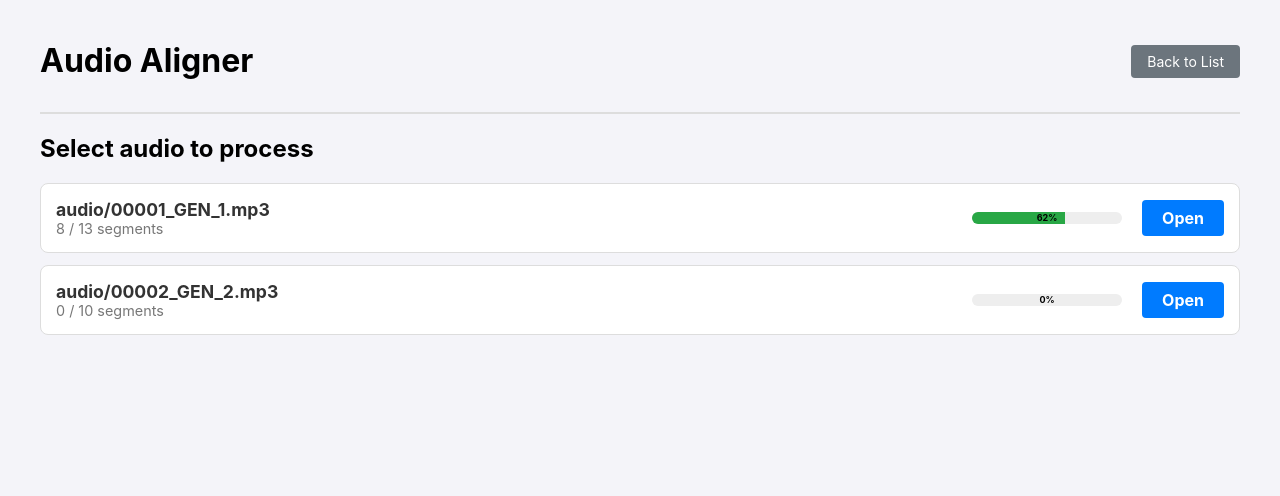
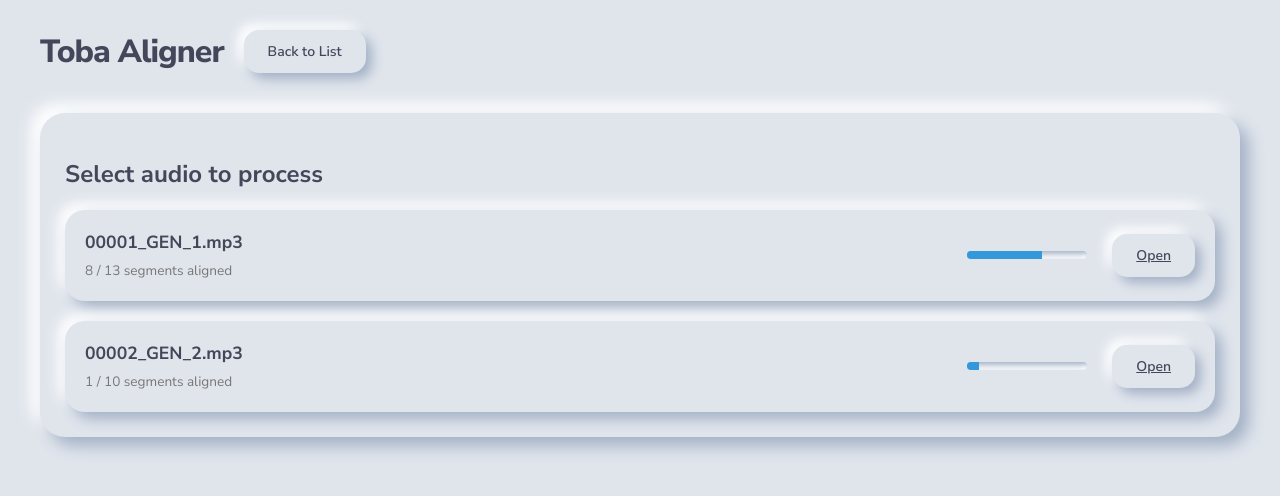
Before and after one commit to placiana/audio-aligner-tool, a Flask app: page / in a window 1280 px wide. Shown: the top 496 px of the page. Run offline with Flask 3, Linux system fonts and the light colour scheme; some libraries are stand-ins or nearby versions.

Commit message:
Neumorphism.

```diff
--- a/static/css/style.css
+++ b/static/css/style.css
@@ -1,117 +1,230 @@
+:root {
+    --bg-color: #e0e5ec;
+    --shadow-light: #ffffff;
+    --shadow-dark: #a3b1c6;
+    --text-color: #44475a;
+    --accent-color: #3498db;
+    --danger-color: #e74c3c;
+}
+
 body {
-    font-family: -apple-system, BlinkMacSystemFont, "Segoe UI", Roboto, Helvetica, Arial, sans-serif;
+    font-family: 'Nunito Sans', sans-serif;
     margin: 0;
     padding: 0;
-    background-color: #f4f4f9;
+    background-color: var(--bg-color);
+    color: var(--text-color);
 }
 
 #app {
     max-width: 1200px;
     margin: 0 auto;
-    padding: 20px;
+    padding: 30px;
 }
 
+/* Neumorphic Common Styles */
+.neumorphic-card {
+    background: var(--bg-color);
+    border-radius: 25px;
+    box-shadow: 9px 9px 16px var(--shadow-dark),
+                -9px -9px 16px var(--shadow-light);
+    padding: 25px;
+    margin-bottom: 30px;
+}
+
+.neumorphic-button {
+    background: var(--bg-color);
+    border: none;
+    border-radius: 15px;
+    padding: 12px 24px;
+    color: var(--text-color);
+    font-weight: 600;
+    cursor: pointer;
+    box-shadow: 6px 6px 12px var(--shadow-dark),
+                -6px -6px 12px var(--shadow-light);
+    transition: all 0.2s ease;
+    display: inline-flex;
+    align-items: center;
+    justify-content: center;
+    gap: 8px;
+    font-size: 14px;
+}
+
+.neumorphic-button:active, .neumorphic-button.active {
+    box-shadow: inset 4px 4px 8px var(--shadow-dark),
+                inset -4px -4px 8px var(--shadow-light);
+    transform: scale(0.98);
+}
+
+.neumorphic-button:hover {
+    color: var(--accent-color);
+}
+
+.neumorphic-button.danger-btn:hover {
+    color: var(--danger-color);
+}
+
+.neumorphic-input {
+    background: var(--bg-color);
+    border: none;
+    border-radius: 15px;
+    padding: 12px 15px;
+    box-shadow: inset 4px 4px 8px var(--shadow-dark),
+                inset -4px -4px 8px var(--shadow-light);
+    color: var(--text-color);
+    outline: none;
+    font-size: 14px;
+}
+
+/* Header & Navigation */
 header {
     display: flex;
     justify-content: space-between;
     align-items: center;
-    border-bottom: 2px solid #ddd;
-    margin-bottom: 20px;
-    padding-bottom: 10px;
+    margin-bottom: 40px;
+    gap: 20px;
+}
+
+.header-left {
+    display: flex;
+    align-items: center;
+    gap: 20px;
+    flex-shrink: 0;
+}
+
+.header-right {
+    flex-shrink: 0;
 }
 
 .header-actions {
     display: flex;
-    gap: 10px;
+    gap: 15px;
     align-items: center;
 }
 
-.danger-btn {
-    background: #dc3545 !important;
+h1 {
+    font-weight: 800;
+    letter-spacing: -1px;
+    margin: 0;
+    white-space: nowrap;
 }
 
-.danger-btn:hover {
-    background: #c82333 !important;
+.button-link {
+    text-decoration: none;
 }
 
+/* Progress Bars */
 #progress-container {
     flex-grow: 1;
+    max-width: 400px;
     margin: 0 20px;
-    background: #e0e0e0;
-    border-radius: 10px;
-    height: 20px;
+    background: var(--bg-color);
+    border-radius: 20px;
+    height: 14px;
     position: relative;
-    overflow: hidden;
+    box-shadow: inset 3px 3px 6px var(--shadow-dark),
+                inset -3px -3px 6px var(--shadow-light);
 }
 
 #progress-bar {
-    background: #4caf50;
+    background: linear-gradient(90deg, #4facfe 0%, #00f2fe 100%);
     height: 100%;
     width: 0%;
-    transition: width 0.3s;
+    border-radius: 20px;
+    transition: width 0.5s ease;
 }
 
 #progress-text {
     position: absolute;
-    top: 0;
-    left: 50%;
-    transform: translateX(-50%);
-    font-size: 12px;
-    color: #000;
-    line-height: 20px;
+    top: -20px;
+    right: 0;
+    font-size: 11px;
+    font-weight: bold;
+    color: var(--text-color);
 }
 
-.stage {
-    background: white;
-    padding: 20px;
-    border-radius: 8px;
-    box-shadow: 0 2px 10px rgba(0,0,0,0.1);
+/* Landing Page Project List */
+.project-list {
+    margin-top: 20px;
+    display: flex;
+    flex-direction: column;
+    gap: 20px;
 }
 
-#waveform-full, #waveform-segment {
-    background: #eee;
-    margin: 20px 0 10px 0;
-    border-radius: 4px;
+.project-item {
+    display: flex;
+    align-items: center;
+    background: var(--bg-color);
+    padding: 20px;
+    border-radius: 20px;
+    box-shadow: 7px 7px 14px var(--shadow-dark),
+                -7px -7px 14px var(--shadow-light);
+    gap: 25px;
+}
+
+.project-info {
+    flex: 1;
+}
+
+.project-info strong {
+    display: block;
+    font-size: 1.1em;
+    margin-bottom: 5px;
+}
+
+.project-info span {
+    font-size: 0.85em;
+    color: #777;
+}
+
+.project-progress-mini {
+    width: 120px;
+    height: 8px;
+    background: var(--bg-color);
+    border-radius: 10px;
+    box-shadow: inset 2px 2px 4px var(--shadow-dark),
+                inset -2px -2px 4px var(--shadow-light);
+    overflow: hidden;
+}
+
+.mini-bar {
+    height: 100%;
+    background: var(--accent-color);
+}
+
+/* Stage Layouts */
+.stage {
+    display: none;
 }
 
 .audio-metadata {
     display: flex;
     justify-content: space-between;
-    background: #f8f9fa;
-    padding: 10px 15px;
-    border-radius: 4px;
-    border: 1px solid #e9ecef;
-    margin-bottom: 10px;
+    margin-bottom: 20px;
     font-size: 0.9em;
+    font-weight: 600;
+}
+
+#waveform-full, #waveform-segment {
+    padding: 15px;
+    border-radius: 20px;
+    background: var(--bg-color);
+    box-shadow: inset 5px 5px 10px var(--shadow-dark),
+                inset -5px -5px 10px var(--shadow-light);
+    margin: 25px 0;
 }
 
 .segmentation-settings {
+    margin-top: 30px;
     display: flex;
     align-items: center;
-    flex-wrap: wrap;
     gap: 20px;
-    background: #f1f3f5;
-    padding: 15px;
-    border-radius: 6px;
 }
 
-.input-group {
-    display: flex;
-    align-items: center;
-    gap: 10px;
-}
-
-.input-group input {
-    width: 60px;
-    padding: 8px;
-    border: 1px solid #ced4da;
-    border-radius: 4px;
-}
-
+/* Split Panel for Stage 2 */
 .split-layout {
     display: flex;
-    gap: 20px;
-    height: 600px;
+    gap: 30px;
+    height: 650px;
 }
 
 .left-panel, .right-panel {
@@ -122,172 +235,90 @@ header {
 
 .text-editor {
     flex-grow: 1;
-    border: 1px solid #ccc;
-    padding: 15px;
+    border-radius: 20px;
+    padding: 25px;
     overflow-y: auto;
-    background: #fff;
+    background: var(--bg-color);
+    box-shadow: inset 6px 6px 12px var(--shadow-dark),
+                inset -6px -6px 12px var(--shadow-light);
     white-space: pre-wrap;
-    line-height: 1.6;
+    line-height: 1.8;
     font-size: 16px;
+    color: #2c3e50;
 }
 
-.text-editor ::selection {
-    background: #ffeb3b;
+#segment-info {
+    margin: 15px 0;
+    font-weight: 700;
+    text-align: center;
+    color: var(--accent-color);
 }
 
-.controls, .segment-controls, .alignment-actions {
-    margin-top: 15px;
-    display: flex;
-    gap: 10px;
-    align-items: center;
+/* Utility Classes */
+.loader {
+    border: 3px solid var(--shadow-dark);
+    border-top: 3px solid var(--accent-color);
+    border-radius: 50%;
+    width: 20px;
+    height: 20px;
+    animation: spin 1s linear infinite;
 }
 
-button {
-    padding: 10px 20px;
-    cursor: pointer;
-    background: #007bff;
+@keyframes spin { 0% { transform: rotate(0deg); } 100% { transform: rotate(360deg); } }
+
+.region-label {
+    position: absolute;
+    bottom: 5px;
+    left: 5px;
+    font-size: 10px;
+    background: var(--text-color);
     color: white;
-    border: none;
-    border-radius: 4px;
+    padding: 2px 6px;
+    border-radius: 10px;
 }
 
-button:hover {
-    background: #0056b3;
+.segment-controls {
+    display: flex;
+    align-items: center;
+    justify-content: center;
+    gap: 15px;
+    margin-top: 10px;
 }
 
-button:disabled {
-    background: #ccc;
+.navigation-controls {
+    display: flex;
+    justify-content: center;
+    gap: 20px;
+    margin-top: 30px;
+    padding-top: 20px;
+    border-top: 1px solid rgba(0,0,0,0.05);
 }
 
-.button-link {
-    text-decoration: none;
-    padding: 8px 16px;
-    background: #6c757d;
-    color: white;
-    border-radius: 4px;
-    font-size: 14px;
+.nav-large {
+    flex: 1;
+    max-width: 140px;
+    padding: 15px;
 }
 
 .speed-controls {
     display: flex;
-    gap: 5px;
-    background: #e9ecef;
-    padding: 3px;
-    border-radius: 4px;
+    gap: 6px;
+    padding: 4px;
+    background: var(--bg-color);
+    border-radius: 12px;
+    box-shadow: inset 2px 2px 5px var(--shadow-dark),
+                inset -2px -2px 5px var(--shadow-light);
 }
 
 .speed-btn {
-    padding: 5px 10px;
-    font-size: 12px;
-    background: transparent;
-    color: #495057;
-    border: none;
-    border-radius: 3px;
-}
-
-.speed-btn:hover {
-    background: #dee2e6;
+    box-shadow: none;
+    border-radius: 10px;
+    padding: 5px 12px;
 }
 
 .speed-btn.active {
-    background: #007bff;
-    color: white;
+    background: var(--bg-color);
+    box-shadow: inset 3px 3px 6px var(--shadow-dark),
+                inset -3px -3px 6px var(--shadow-light);
+    color: var(--accent-color);
 }
-
-.project-list {
-    margin-top: 20px;
-    display: flex;
-    flex-direction: column;
-    gap: 12px;
-}
-
-.project-item {
-    display: flex;
-    align-items: center;
-    background: #fff;
-    padding: 15px;
-    border-radius: 8px;
-    border: 1px solid #ddd;
-    gap: 20px;
-}
-
-.project-item.completed {
-    border-left: 5px solid #4caf50;
-}
-
-.project-info {
-    flex: 1;
-    display: flex;
-    flex-direction: column;
-}
-
-.project-info strong {
-    font-size: 1.1em;
-    color: #333;
-}
-
-.project-info span {
-    font-size: 0.9em;
-    color: #777;
-}
-
-.project-progress-mini {
-    width: 150px;
-    height: 12px;
-    background: #eee;
-    border-radius: 6px;
-    position: relative;
-    overflow: hidden;
-}
-
-.mini-bar {
-    height: 100%;
-    background: #28a745;
-}
-
-.mini-text {
-    position: absolute;
-    top: 0;
-    left: 50%;
-    transform: translateX(-50%);
-    font-size: 9px;
-    color: #000;
-    font-weight: bold;
-    line-height: 12px;
-}
-
-.select-btn {
-    text-decoration: none;
-    padding: 8px 20px;
-    background: #007bff;
-    color: white;
-    border-radius: 4px;
-    font-weight: bold;
-}
-
-.loader {
-    border: 4px solid #f3f3f3;
-    border-top: 4px solid #3498db;
-    border-radius: 50%;
-    width: 24px;
-    height: 24px;
-    animation: spin 2s linear infinite;
-}
-
-@keyframes spin {
-    0% { transform: rotate(0deg); }
-    100% { transform: rotate(360deg); }
-}
-
-/* Region labels for Wavesurfer */
-.region-label {
-    position: absolute;
-    bottom: 2px;
-    left: 2px;
-    font-size: 10px;
-    background: rgba(0, 0, 0, 0.5);
-    color: white;
-    padding: 1px 4px;
-    border-radius: 2px;
-    pointer-events: none;
-}
--- a/templates/index.html
+++ b/templates/index.html
@@ -3,7 +3,10 @@
 <head>
     <meta charset="UTF-8">
     <meta name="viewport" content="width=device-width, initial-scale=1.0">
-    <title>Audio-to-Text Aligner</title>
+    <title>Audio Aligner | Neumorphic UI</title>
+    <link rel="preconnect" href="https://fonts.googleapis.com">
+    <link rel="preconnect" href="https://fonts.gstatic.com" crossorigin>
+    <link href="https://fonts.googleapis.com/css2?family=Nunito+Sans:ital,opsz,wght@0,6..12,200..1000;1,6..12,200..1000&display=swap" rel="stylesheet">
     <link rel="stylesheet" href="{{ url_for('static', filename='css/style.css') }}">
     <script src="https://unpkg.com/wavesurfer.js@7/dist/wavesurfer.min.js"></script>
     <script src="https://unpkg.com/wavesurfer.js@7/dist/plugins/regions.min.js"></script>
@@ -11,90 +14,100 @@
 <body>
     <div id="app">
         <header>
-            <h1>Audio Aligner</h1>
-            <div id="nav-controls">
-                <a href="/" class="button-link">Back to List</a>
+            <div class="header-left">
+                <h1>Toba Aligner</h1>
+                <div id="nav-controls">
+                    <a href="/" class="neumorphic-button button-link">Back to List</a>
+                </div>
             </div>
+
             {% if selected_config %}
             <div id="progress-container">
                 <div id="progress-bar"></div>
                 <span id="progress-text">0%</span>
             </div>
-            <div class="header-actions">
-                <button id="reset-seg-btn" class="danger-btn" style="display: none;">Reset Segmentation</button>
-                <button id="save-btn">Save Progress</button>
+
+            <div class="header-right">
+                <div class="header-actions">
+                    <button id="reset-seg-btn" class="neumorphic-button danger-btn" style="display: none;">Reset</button>
+                    <button id="save-btn" class="neumorphic-button">Save</button>
+                </div>
             </div>
             {% endif %}
         </header>
 
         {% if not selected_config %}
-        <div class="welcome">
+        <div class="welcome neumorphic-card">
             <h2>Select audio to process</h2>
             <div class="project-list">
                 {% for p in projects %}
-                <div class="project-item {{ 'completed' if p.progress == 100 }}">
+                <div class="project-item">
                     <div class="project-info">
-                        <strong>{{ p.audio_path }}</strong>
-                        <span>{{ p.completed_count }} / {{ p.total_count }} segments</span>
+                        <strong>{{ p.audio_path.split('/')[-1] }}</strong>
+                        <span>{{ p.completed_count }} / {{ p.total_count }} segments aligned</span>
                     </div>
                     <div class="project-progress-mini">
                         <div class="mini-bar" style="width: {{ p.progress }}%"></div>
-                        <span class="mini-text">{{ p.progress }}%</span>
                     </div>
-                    <a href="/?p={{ p.idx }}" class="select-btn">Open</a>
+                    <a href="/?p={{ p.idx }}" class="neumorphic-button">Open</a>
                 </div>
                 {% endfor %}
             </div>
         </div>
         {% else %}
         <!-- Stage 1: Segmentation -->
-        <div id="stage1" class="stage">
+        <div id="stage1" class="stage neumorphic-card">
             <h2>Stage 1: Segmentation</h2>
             <div class="audio-metadata">
-                <span>Current: <strong>{{ selected_config.audio_path }}</strong></span>
-                <span>Total Duration: <strong id="total-duration">0:00</strong></span>
+                <span>File: {{ selected_config.audio_path.split('/')[-1] }}</span>
+                <span>Duration: <span id="total-duration">--:--</span></span>
             </div>
             <div id="waveform-full"></div>
-            <div class="controls segmentation-settings">
+            <div class="segmentation-settings">
                 <div class="input-group">
-                    <label for="target-duration-input">Target segment duration (s):</label>
-                    <input type="number" id="target-duration-input" value="25" min="5" max="120">
+                    <label>Target (s):</label>
+                    <input type="number" id="target-duration-input" class="neumorphic-input" value="25" min="5" max="120">
                 </div>
-                <button id="detect-btn">Detect Segments</button>
+                <button id="detect-btn" class="neumorphic-button">Detect Segments</button>
                 <div id="segmentation-loader" class="loader" style="display: none;"></div>
-                <button id="confirm-segments-btn">Confirm Segments & Move to Alignment</button>
+                <button id="confirm-segments-btn" class="neumorphic-button">Confirm & Align</button>
             </div>
         </div>
 
         <!-- Stage 2: Alignment -->
-        <div id="stage2" class="stage" style="display: none;">
+        <div id="stage2" class="stage">
             <div class="split-layout">
-                <div class="left-panel">
+                <div class="left-panel neumorphic-card">
                     <h3>Current Segment</h3>
                     <div id="waveform-segment"></div>
                     <div id="segment-info">
-                        Duración: <span id="segment-duration">0.00</span>s
+                        Duration: <span id="segment-duration">0.00</span>s
                     </div>
                     <div class="segment-controls">
-                        <button id="play-segment-btn">Play/Pause (Space)</button>
+                        <button id="play-segment-btn" class="neumorphic-button">Play/Pause</button>
                         <div class="speed-controls">
-                            <button class="speed-btn active" data-speed="1">1x</button>
-                            <button class="speed-btn" data-speed="1.5">1.5x</button>
-                            <button class="speed-btn" data-speed="2">2x</button>
+                            <button class="neumorphic-button speed-btn active" data-speed="1">1x</button>
+                            <button class="neumorphic-button speed-btn" data-speed="1.5">1.5x</button>
+                            <button class="neumorphic-button speed-btn" data-speed="2">2x</button>
                         </div>
-                        <p>Segment <span id="current-segment-idx">0</span> of <span id="total-segments">0</span></p>
-                        <button id="prev-btn">Previous</button>
-                        <button id="next-btn">Next</button>
+                        <p style="font-size: 0.9em; margin: 0 10px;">
+                            Seg. <span id="current-segment-idx">0</span> / <span id="total-segments">0</span>
+                        </p>
+                    </div>
+                    <div class="navigation-controls">
+                        <button id="prev-btn" class="neumorphic-button nav-large">Previous</button>
+                        <button id="next-btn" class="neumorphic-button nav-large">Next</button>
                     </div>
                 </div>
-                <div class="right-panel">
+                <div class="right-panel neumorphic-card">
                     <h3>Transcription</h3>
                     <div id="text-container" class="text-editor">
                         <!-- Full text will be loaded here -->
                     </div>
-                    <div class="alignment-actions">
-                        <p class="hint">Highlight text and press <strong>Ctrl + Enter</strong> to assign.</p>
-                        <button id="assign-btn">Assign Highlighted Text</button>
+                    <div class="alignment-actions" style="margin-top: 20px;">
+                        <button id="assign-btn" class="neumorphic-button" style="width: 100%; border-radius: 20px;">
+                            Assign Highlight (Ctrl + Enter)
+                        </button>
                     </div>
                 </div>
             </div>
@@ -103,7 +116,6 @@
     </div>
 
     <script>
-        // Initial state from backend
         const initialState = {{ state | tojson | safe if state else 'null' }};
         const config = {{ selected_config | tojson | safe if selected_config else 'null' }};
     </script>
```
Also changed, not shown: state.json (+24 -24 lines).
